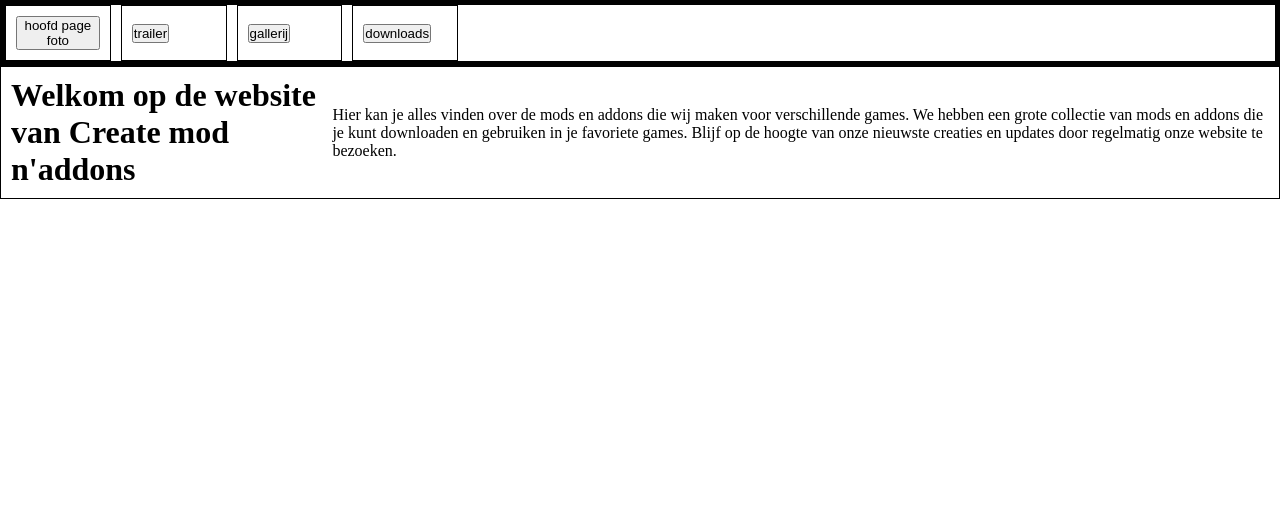
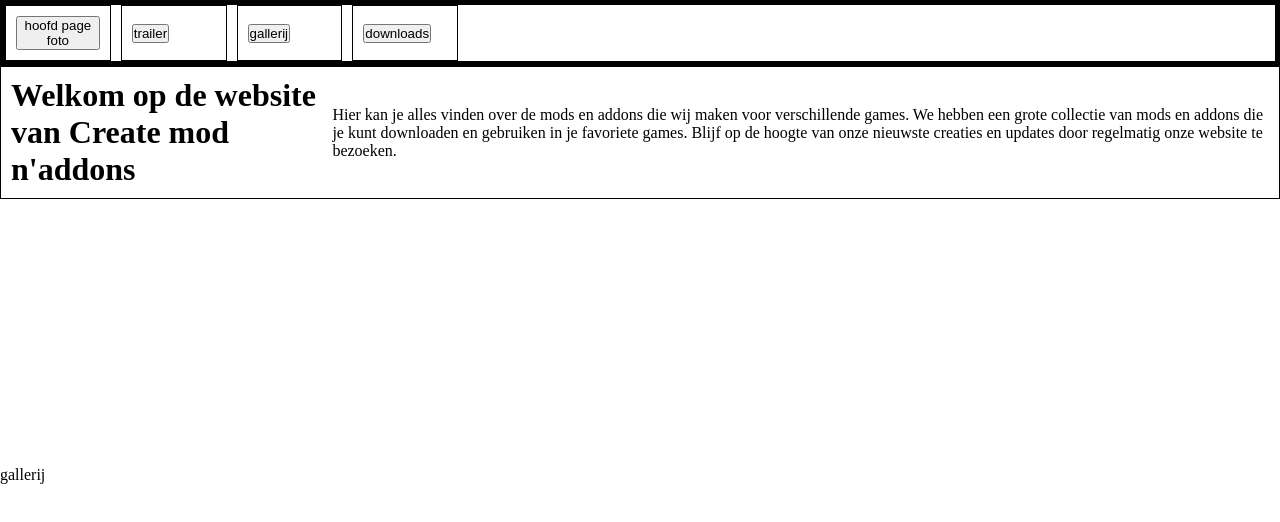
Before and after one commit to Goldenscult-code/Project, a plain HTML site: page index.html in a window 1280 px wide. Drawn offline with Linux system fonts and the light colour scheme.

Commit message:
bug fixes and a start on smth new

```diff
--- a/Design/style.css
+++ b/Design/style.css
@@ -22,7 +22,7 @@
 }
 .content {
   width: 100%;
-
+  min-height: 50vh;
 }
 
 .row {
--- a/index.html
+++ b/index.html
@@ -36,6 +36,9 @@
                     Blijf op de hoogte van onze nieuwste creaties en updates door regelmatig onze website te bezoeken.</p>
             </div>
         </div>
+    </div>
+
+    <div class ="gallery">gallerij</div>
 </body>
 
 </html>
```
